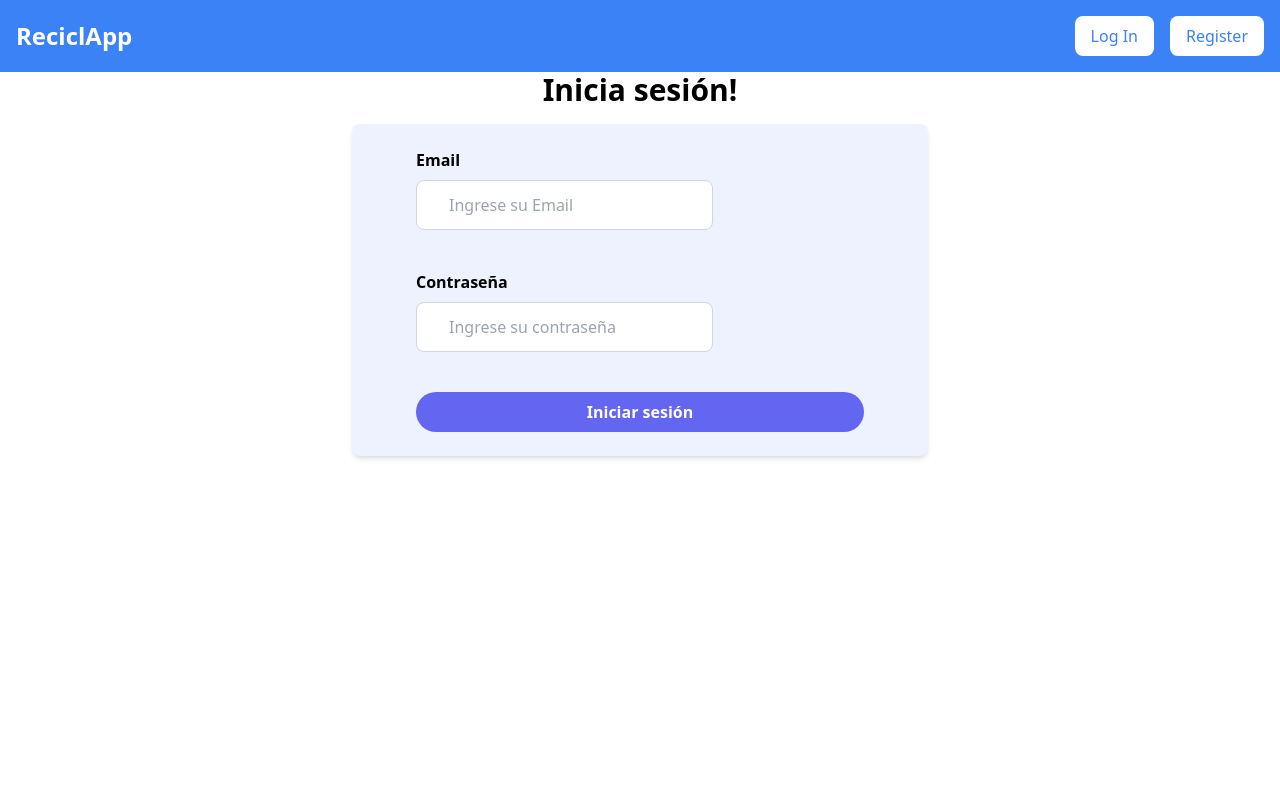
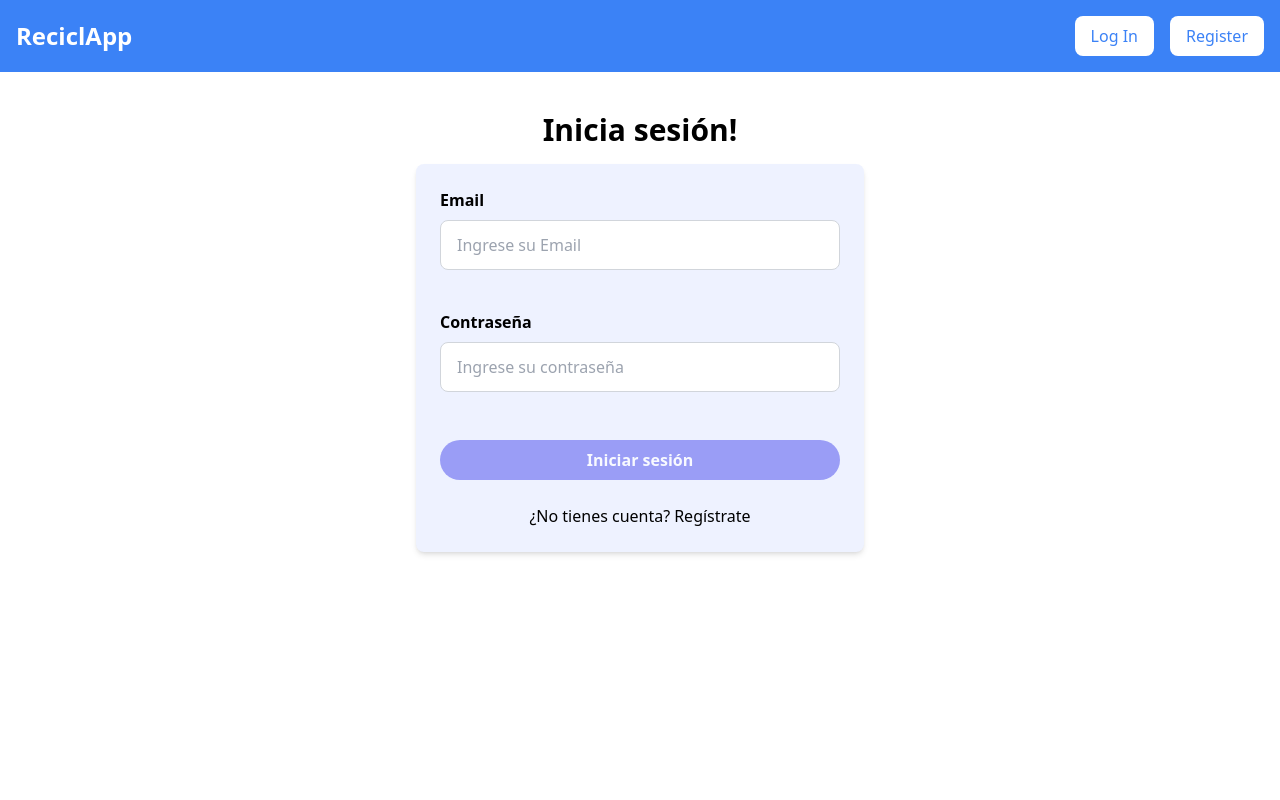
Before and after one commit to No-Country/s11-02-m-node-react, a Next.js app in the folder front/: page /LoginPage in a window 1280 px wide. Shown: the top 800 px of the page. Built offline with nearby package versions, Linux system fonts and the light colour scheme.

Commit message:
feat: updated login styles

```diff
--- a/front/app/components/Login/Loginform.jsx
+++ b/front/app/components/Login/Loginform.jsx
@@ -2,6 +2,7 @@
 import React from 'react';
 import { useFormik } from 'formik';
 import * as Yup from 'yup';
+import Link from 'next/link';
 
 const Loginform = () => {
      const formik = useFormik({
@@ -19,21 +20,25 @@ const Loginform = () => {
                     .min(6, 'La contraseña debe tener 6 carecteres'),
           }),
 
-          onSubmit: () => {
-               console.log('enviando');
+          onSubmit: (values) => {
+               console.log(formik.values);
+               console.log(values);
           },
           validateOnChange: true,
      });
 
      return (
-          <div className="flex justify-center ">
-               <div className="w-full max-w-xl">
+          <div className="flex justify-center mt-10">
+               <div className="w-full max-w-md">
                     <h2 className="text-3xl font-sans font-bold text-white-800 text-center mb-4">
                          Inicia sesión!
                     </h2>
-                    <div className="bg-indigo-50 rounded-lg shadow-md px-16 py-6">
-                         <form action="" onSubmit={formik.handleSubmit}>
-                              <div className="mb-10">
+                    <div className="bg-indigo-50 rounded-lg shadow-md p-6">
+                         <form
+                              action=""
+                              onSubmit={formik.handleSubmit}
+                              className="space-y-6">
+                              <div className="mb-10 ">
                                    <label
                                         htmlFor="email"
                                         className="block text-black text-md font-bold mb-2">
@@ -41,26 +46,25 @@ const Loginform = () => {
                                    </label>
                                    <input
                                         type="text"
-                                        className="border border-gray-300 py-3 px-8 rounded-lg focus:border-indigo-500 outline-none focus:ring-1 focus:ring-indigo-500 text-black"
+                                        className="border border-gray-300 py-3 px-4 rounded-lg w-full focus:border-indigo-500 outline-none focus:ring-1 focus:ring-indigo-500 text-black"
                                         id="email"
                                         placeholder="Ingrese su Email"
                                         value={formik.values.email}
                                         onChange={formik.handleChange}
-                                        onClick={formik.handleBlur}
+                                        onBlur={formik.handleBlur}
                                    />
 
-                                   {formik.dirty &&
-                                   formik.touched.email &&
+                                   {formik.touched.email &&
                                    formik.errors.email ? (
-                                        <div className="my-2 bg-gray-200 border-l-4 border-red-500 text-red-700 px-1 py-1">
-                                             <p className=" text-sm">
+                                        <div className="my-2 bg-gray-200 border-l-4 border-red-500 text-red-700 px-2 py-1 absolute">
+                                             <p className="text-sm">
                                                   {formik.errors.email}
                                              </p>
                                         </div>
                                    ) : null}
                               </div>
 
-                              <div className="mb-10">
+                              <div className="mb-10 ">
                                    <label
                                         htmlFor="password"
                                         className="block text-black text-md font-bold mb-2">
@@ -68,30 +72,46 @@ const Loginform = () => {
                                    </label>
                                    <input
                                         type="password"
-                                        className="border border-gray-300 py-3 px-8 rounded-lg focus:border-indigo-500 outline-none focus:ring-1 focus:ring-indigo-500 text-black"
+                                        className="border border-gray-300 py-3 px-4 rounded-lg w-full focus:border-indigo-500 outline-none focus:ring-1 focus:ring-indigo-500 text-black"
                                         id="password"
                                         placeholder="Ingrese su contraseña"
                                         value={formik.values.password}
                                         onChange={formik.handleChange}
-                                        onClick={formik.handleBlur}
+                                        onBlur={formik.handleBlur}
                                    />
 
-                                   {formik.dirty &&
-                                   formik.touched.password &&
+                                   {formik.touched.password &&
                                    formik.errors.password ? (
-                                        <div className="my-2 bg-gray-200 border-l-4 border-red-500 text-red-700 px-1 py-1">
-                                             <p className=" text-sm">
+                                        <div className="my-2 bg-gray-200 border-l-4 border-red-500 text-red-700 px-2 py-1 absolute">
+                                             <p className="text-sm">
                                                   {formik.errors.password}
                                              </p>
                                         </div>
                                    ) : null}
                               </div>
+                              <div>
+                                   <input
+                                        type="submit"
+                                        className={`bg-indigo-500 hover:bg-indigo-600 text-white font-bold py-2 px-4 rounded-full w-full cursor-pointer mt-6  ease-in-out duration-300 ${
+                                             (!formik.isValid ||
+                                                  !formik.dirty) &&
+                                             'bg-gray-400 cursor-not-allowed opacity-60 pointer-events-none hover:cursor-not-allowed'
+                                        }`}
+                                        value="Iniciar sesión"
+                                        disabled={
+                                             !formik.isValid || !formik.dirty
+                                        }
+                                   />
+                              </div>
 
-                              <input
-                                   type="submit"
-                                   className="bg-indigo-500 hover:bg-indigo-600 text-white font-bold py-2 px-4 rounded-full w-full cursor-pointer"
-                                   value="Iniciar sesión"
-                              />
+                              <div className="flex justify-center mt-4 text-base">
+                                   ¿No tienes cuenta?
+                                   <Link href="LoginPage">
+                                        <span className=" font-medium cursor-pointer text-base hover:text-indigo-700 ml-1">
+                                             Regístrate
+                                        </span>
+                                   </Link>
+                              </div>
                          </form>
                     </div>
                </div>
```
